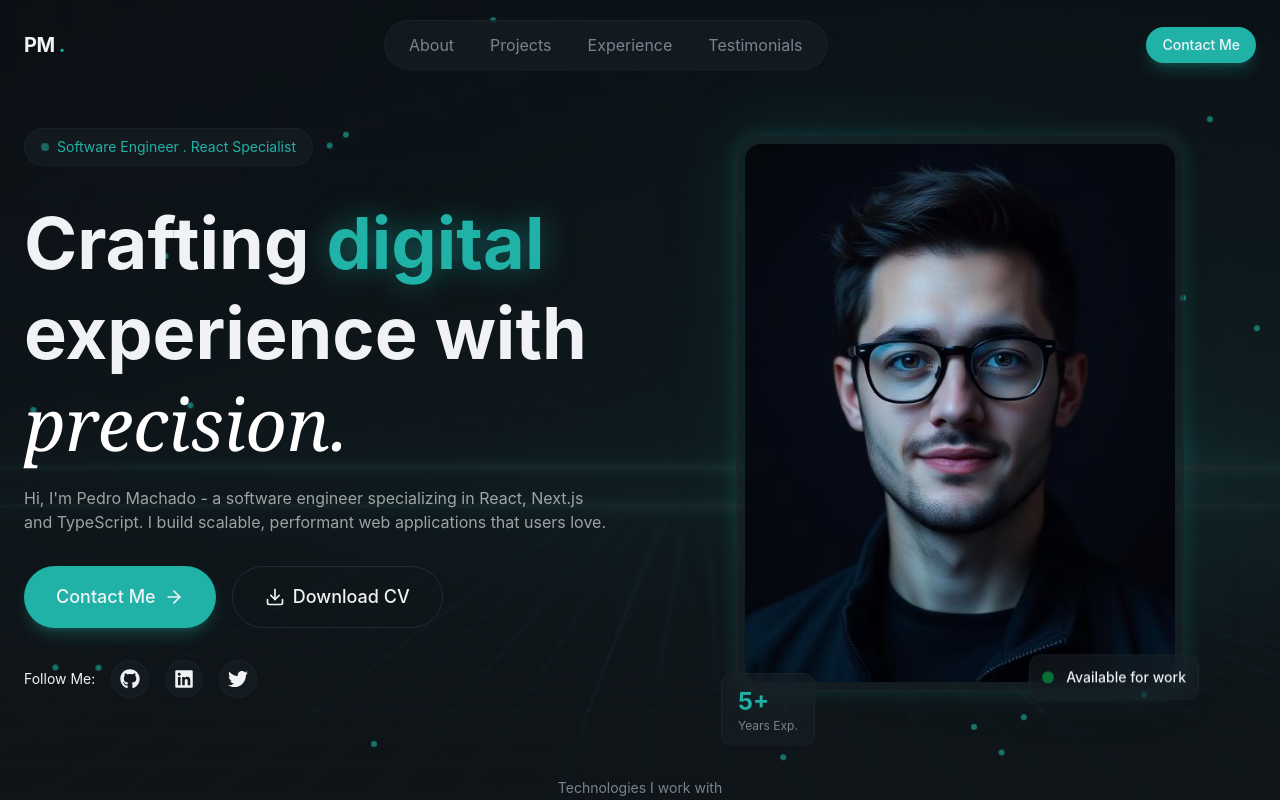
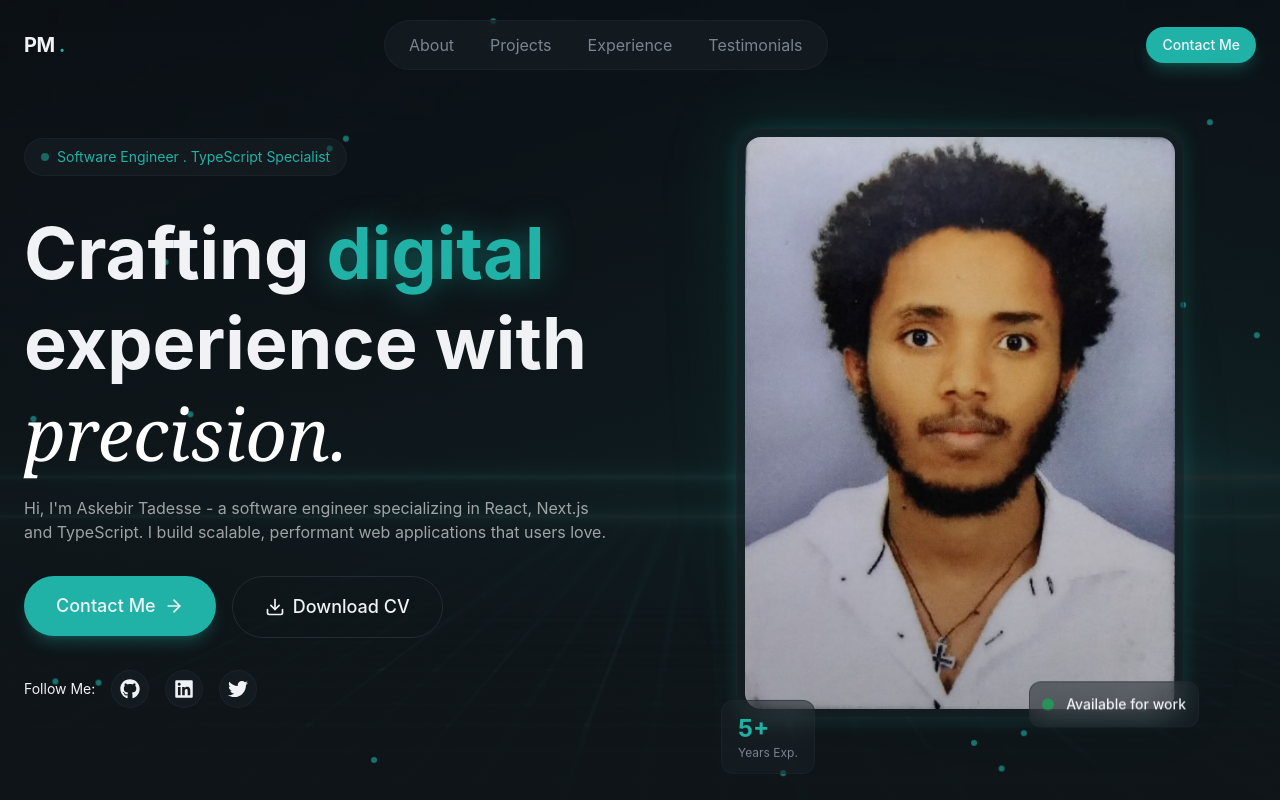
Before and after one commit to Askebir/aske-personal-portfolio, a React (Vite) app: page / in a window 1280 px wide. Shown: the top 800 px of the page. Built offline with nearby package versions, Linux system fonts and the light colour scheme.

Commit message:
photo replacment

```diff
--- a/src/components/Button.jsx
+++ b/src/components/Button.jsx
@@ -2,6 +2,8 @@ export const Button = ({
   className = "",
   size = "default",
   children,
+  href,
+
   ...props
 }) => {
   const baseClasses =
@@ -16,10 +18,12 @@ export const Button = ({
   const classes = `${baseClasses} ${sizeClasses[size]} ${className} `;
 
   return (
-    <button className={classes} {...props}>
-      <span className="relative flex items-center justify-center gap-2">
-        {children}
-      </span>
-    </button>
+    <a href={href}>
+      <button className={classes} {...props}>
+        <span className="relative flex items-center justify-center gap-2">
+          {children}
+        </span>
+      </button>
+    </a>
   );
 };
--- a/src/layout/Footer.jsx
+++ b/src/layout/Footer.jsx
@@ -58,7 +58,7 @@ export const Footer = () => {
               </a>
             ))}
           </div>
-          <div className="text-white/90">
+          <div className="text-white/50">
             <p>cloned by Askebir</p>
           </div>
         </div>
--- a/src/sections/Hero.jsx
+++ b/src/sections/Hero.jsx
@@ -76,7 +76,7 @@ export const Hero = () => {
             <div className="animate-fade-in">
               <span className="inline-flex items-center gap-2 px-4 py-2 rounded-full glass text-sm text-primary ">
                 <span className="w-2 h-2 bg-primary rounded-full animate-pulse " />
-                Software Engineer . React Specialist
+                Software Engineer . TypeScript Specialist
               </span>
             </div>
 
@@ -90,14 +90,14 @@ export const Hero = () => {
                 </span>
               </h1>
               <p className="text-white/60 animate-fade-in animation-delay-200 ">
-                Hi, I'm Pedro Machado - a software engineer specializing in
+                Hi, I'm Askebir Tadesse - a software engineer specializing in
                 React, Next.js and TypeScript. I build scalable, performant web
                 applications that users love.
               </p>
             </div>
             {/* CTAs */}
             <div className="flex flex-wrap gap-4 animate-fade-in animation-delay-300">
-              <Button size="lg">
+              <Button size="lg" href="https://t.me/phenix_necfbr">
                 {" "}
                 Contact Me <ArrowRight className="w-5 h-5" />{" "}
               </Button>
```
Also changed, not shown: public/profile-photo.jpg.
